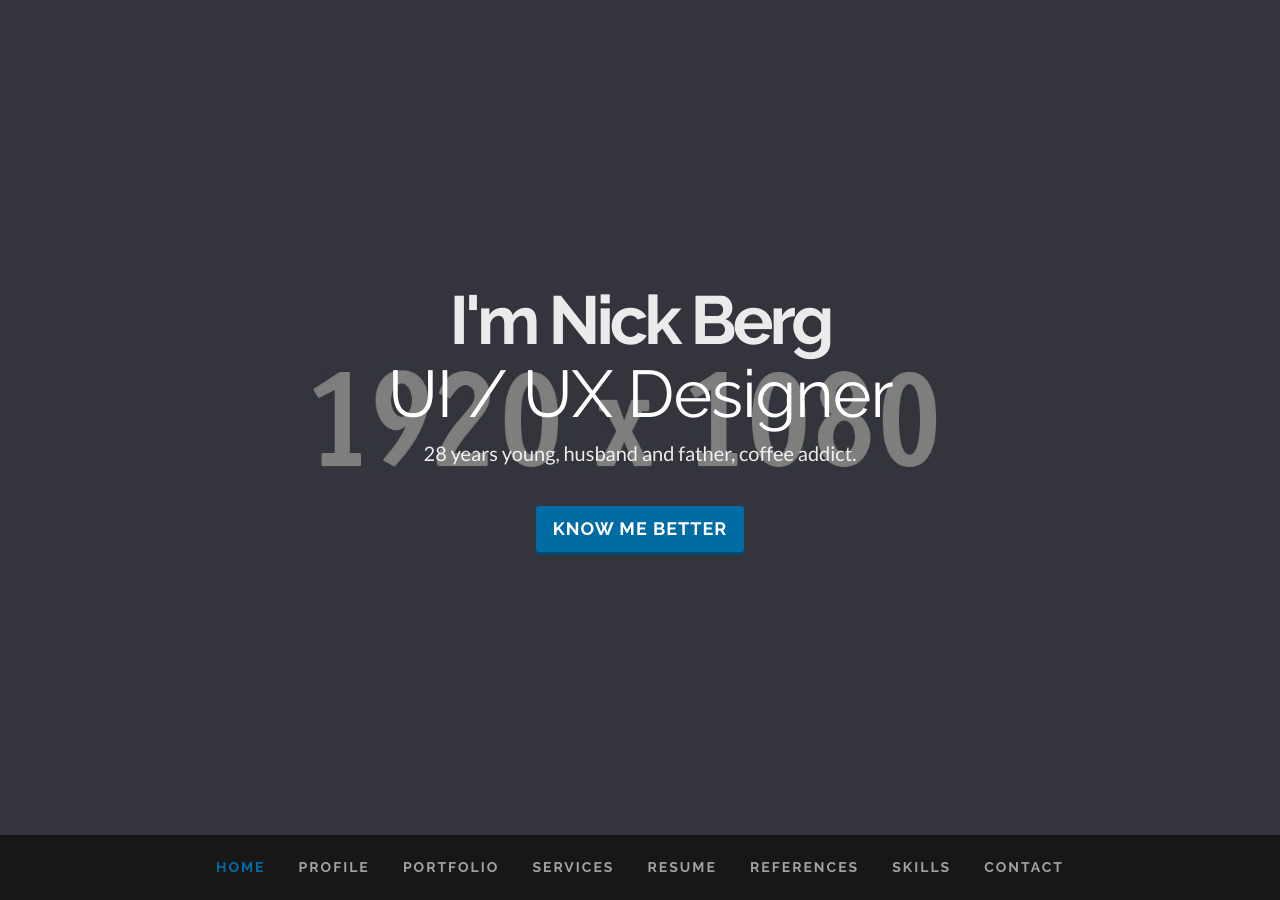
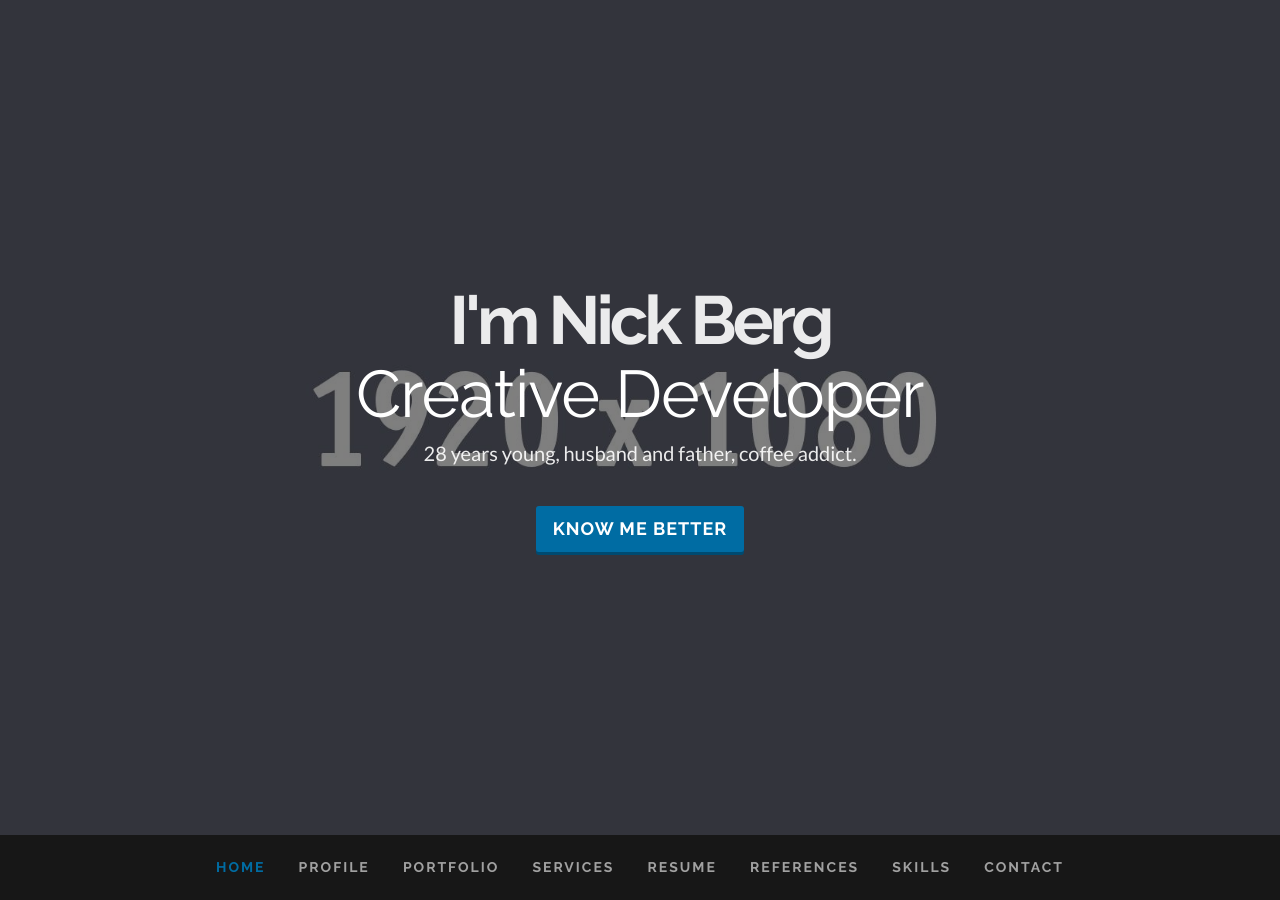
Before and after one commit to clearcareer/Resume, a Jekyll site: the page built from index.html, in a window 1280 px wide and 900 px high. Built offline with Jekyll 4.4.1, drawn with Linux system fonts in a browser that asks for light colours; some web fonts are replaced.

Commit message:
Add Text-Rotator YAML

```diff
--- a/index.html
+++ b/index.html
@@ -1,54 +1,13 @@
 ---
+layout: default
 color: blue
+title: Resume Template
+occupations:
+    - title: "Creative Developer"
+    - title: "UI / UX Designer"
 ---
 
-<!doctype html>
-<!--[if lt IE 7]>      <html class="no-js lt-ie9 lt-ie8 lt-ie7" lang=""> <![endif]-->
-<!--[if IE 7]>         <html class="no-js lt-ie9 lt-ie8" lang=""> <![endif]-->
-<!--[if IE 8]>         <html class="no-js lt-ie9" lang=""> <![endif]-->
-<!--[if gt IE 8]><!--> <html class="no-js" lang=""> <!--<![endif]-->
-<head>
-    <meta charset="utf-8">
-
-    <!-- Site Title -->
-    <title>BERG - Creative Resume Template</title>
-
-    <meta name="description" content="Creative Resume Template">
-    <meta name="keywords" content="berg, creative, resume, template">
-    <meta name="viewport" content="width=device-width, initial-scale=1, maximum-scale=1.0, user-scalable=no">
-
-    <!-- Google Font -->
-    <link href='http://fonts.googleapis.com/css?family=Lato:400,700' rel='stylesheet' type='text/css'>
-    <link href='http://fonts.googleapis.com/css?family=Raleway:400,700' rel='stylesheet' type='text/css'>
-
-    <!-- Bootstrap Core CSS -->
-    <link href="assets/plugins/bootstrap/css/bootstrap.min.css" rel="stylesheet" type="text/css">
-
-    <!-- Font icons CSS -->
-    <link href="assets/plugins/icons-mind/style.css" rel="stylesheet" type="text/css">
-    <link href="assets/plugins/fontawesome/css/font-awesome.min.css" rel="stylesheet" type="text/css">
-
-    <!-- Plugins CSS -->
-    <link href="assets/plugins/jpreloader/css/jpreloader.css" rel="stylesheet" type="text/css">
-    <link href="assets/plugins/animate-css/animate.min.css" rel="stylesheet" type="text/css">
-    <link href="assets/plugins/magnificPopup/magnific-popup.css" rel="stylesheet" type="text/css">
-    <link href="assets/plugins/flexSlider/flexslider.css" rel="stylesheet" type="text/css">
-    <link href="assets/plugins/morphext/morphext.css" rel="stylesheet" type="text/css">
-
-    <!-- Main CSS -->
-    <link href="assets/css/berg.css" rel="stylesheet" type="text/css">
-    <link href="assets/css/colors/{{ page.color }}.css" rel="stylesheet" type="text/css">
-
-
-
-    <!-- Color CSS -->
-    <!--<link href="assets/css/colors/green.css" rel="stylesheet" type="text/css">-->
-
-    <!-- Modernizr JS for IE8 support of HTML5 elements and media queries -->
-    <!--[if lt IE 8]>
-    <script src="assets/plugins/modernizr.min.js"></script>
-    <![endif]-->
-</head>
+
 
 <!-- The #page-top ID is part of the scrolling feature - the data-spy and data-target are part of the built-in Bootstrap scrollspy function -->
 <body id="page-top" data-spy="scroll" data-target=".navbar-fixed-top" data-offset="66">
@@ -61,11 +20,16 @@
     <header id="home" class="hero">
         <div class="hero-body">
             <div class="hero-text text-center">
-                <h1>
+                <h1 class="editable">
                     I'm Nick Berg <span class="blinker"></span>
                 </h1>
 
-                <h1 class="small"><span id="js-rotating">Creative Developer | UI / UX Designer</span></h1>
+                <h1 class="small"><span id="js-rotating">
+
+                    {% for occupation in page.occupations %}
+                        {{ occupation.title }} |
+                    {% endfor %}
+                </span></h1>
 
                 <p>28 years young, husband and father, coffee addict.</p>
 
@@ -1767,99 +1731,3 @@
         <!-- //.container -->
     </section>
     <!-- //CONTACT SECTION END -->
-
-
-    <!-- FOOTER START -->
-    <footer class="footer">
-        <div class="container">
-            <div class="row">
-                <div class="col-md-12">
-                    <div class="page-scroll">
-                        <a href="#page-top"><i class="icon-Arrow-Up"></i></a>
-                    </div>
-                    <!-- //.page-scroll -->
-
-                    <ul class="list-inline social-icons">
-                        <li>
-                            <div class="item">
-                                <a href="#" target="_blank"><i class="fa fa-facebook"></i></a>
-                            </div>
-                            <!-- //.item -->
-                        </li>
-
-                        <li>
-                            <div class="item">
-                                <a href="#" target="_blank"><i class="fa fa-twitter"></i></a>
-                            </div>
-                            <!-- //.item -->
-                        </li>
-
-                        <li>
-                            <div class="item">
-                                <a href="#" target="_blank"><i class="fa fa-linkedin"></i></a>
-                            </div>
-                            <!-- //.item -->
-                        </li>
-
-                        <li>
-                            <div class="item">
-                                <a href="#" target="_blank"><i class="fa fa-dribbble"></i></a>
-                            </div>
-                            <!-- //.item -->
-                        </li>
-
-                        <li>
-                            <div class="item">
-                                <a href="#" target="_blank"><i class="fa fa-pinterest"></i></a>
-                            </div>
-                            <!-- //.item -->
-                        </li>
-                    </ul>
-                </div>
-                <!-- //.col-md-12 -->
-            </div>
-            <!-- //.row -->
-
-            <div class="row">
-                <div class="col-md-12">
-                    <div class="copyright text-center">
-                        <p class="text-grey">&copy; 2015 Nick Berg. All rights reserved.</p>
-                    </div>
-                    <!-- //.copyright -->
-                </div>
-                <!-- //.col-md-12 -->
-            </div>
-            <!-- //.row -->
-        </div>
-        <!-- //.container -->
-    </footer>
-    <!-- //FOOTER END -->
-
-
-    <!-- Plugins JS -->
-    <script src="assets/plugins/jquery.min.js"></script>
-    <script src="assets/plugins/bootstrap/js/bootstrap.min.js"></script>
-    <script src="assets/plugins/jpreloader/js/jpreloader.min.js"></script>
-    <script src="assets/plugins/detectmobilebrowser/detectmobilebrowser.js"></script>
-    <script src="assets/plugins/debouncer/debouncer.js"></script>
-    <script src="assets/plugins/easing/jquery.easing.min.js"></script>
-    <script src="assets/plugins/sticky/jquery.sticky.js"></script>
-    <script src="assets/plugins/inview/jquery.inview.min.js"></script>
-    <script src="assets/plugins/matchHeight/jquery.matchHeight-min.js"></script>
-    <script src="assets/plugins/magnificPopup/jquery.magnific-popup.min.js"></script>
-    <script src="assets/plugins/flexSlider/jquery.flexslider-min.js"></script>
-    <script src="assets/plugins/countTo/jquery.countTo.js"></script>
-    <script src="assets/plugins/morphext/morphext.min.js"></script>
-
-    <!-- Main JS -->
-    <script src="assets/js/main.js"></script>
-
-    <!-- Text Rotator JS -->
-    <script src="assets/js/text-rotator.js"></script>
-
-    <!-- Animation JS (Optional) -->
-    <script src="assets/js/animation.js"></script>
-
-</body>
-
-</html>
```
